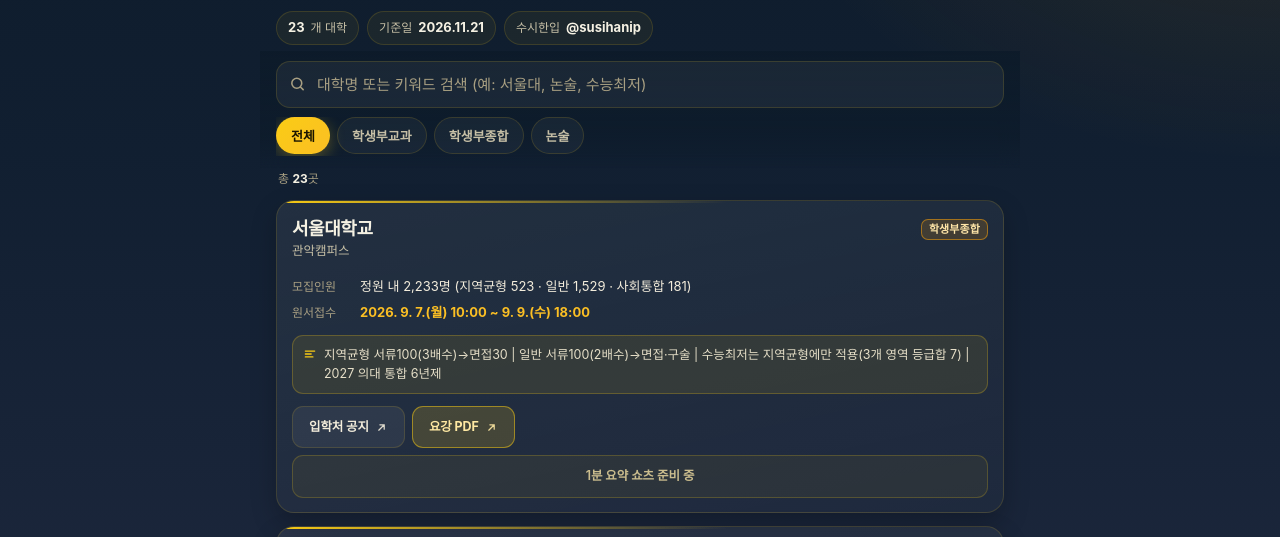
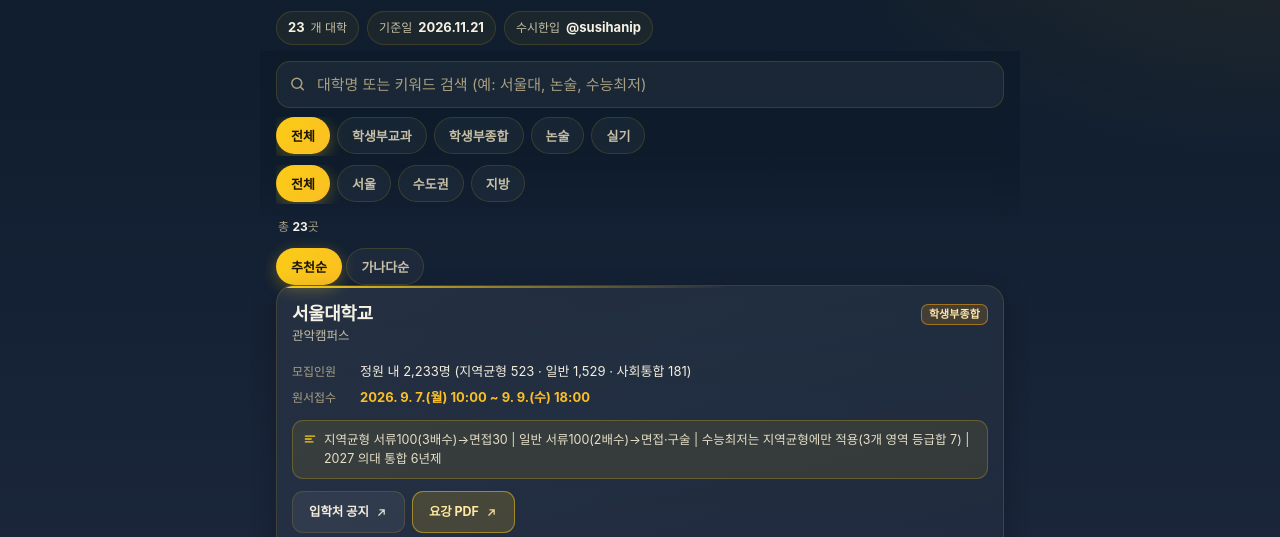
Before and after one commit to susihanip/susihanip.github.io, a plain HTML site: page index.html in a window 1280 px wide. Shown: the part 217-754 px from the top of the page. Drawn offline with Linux system fonts and the light colour scheme; a web font is replaced by a local one.

Commit message:
Add NAVER site verification meta tag

```diff
--- a/index.html
+++ b/index.html
@@ -9,6 +9,7 @@
 <meta property="og:title" content="2027 수시모집요강 모음 | 수시한입" />
 <meta property="og:description" content="대학별 2027 수시모집요강 · 전형 · 모집인원 · 수능 최저 · 원서접수 일정 · 입학처 공지 · PDF · 1분 요약 쇼츠" />
 <meta property="og:type" content="website" />
+<meta name="naver-site-verification" content="175f17e021e1e6ac3767f42b7ec002d3f2776b96" />
 <!-- Google tag (gtag.js) -->
 <script async src="https://www.googletagmanager.com/gtag/js?id=G-S9MYLSQM1V"></script>
 <script>
@@ -61,11 +62,24 @@
     <button class="chip" type="button" data-type="학생부교과" aria-pressed="false">학생부교과</button>
     <button class="chip" type="button" data-type="학생부종합" aria-pressed="false">학생부종합</button>
     <button class="chip" type="button" data-type="논술" aria-pressed="false">논술</button>
+    <button class="chip" type="button" data-type="실기" aria-pressed="false">실기</button>
+  </div>
+  <div class="filters" role="group" aria-label="지역 필터">
+    <button class="chip" type="button" data-region="전체" aria-pressed="true">전체</button>
+    <button class="chip" type="button" data-region="서울" aria-pressed="false">서울</button>
+    <button class="chip" type="button" data-region="수도권" aria-pressed="false">수도권</button>
+    <button class="chip" type="button" data-region="지방" aria-pressed="false">지방</button>
   </div>
 </div>
 
 <main class="wrap">
-  <div class="count" id="count" hidden></div>
+  <div class="count-row">
+    <div class="count" id="count" hidden></div>
+    <div class="sort" role="group" aria-label="정렬">
+      <button class="chip" type="button" data-sort="추천순" aria-pressed="true">추천순</button>
+      <button class="chip" type="button" data-sort="가나다순" aria-pressed="false">가나다순</button>
+    </div>
+  </div>
   <div id="list">
     <div class="loading"><span class="dot"></span><span class="dot"></span><span class="dot"></span><span>요강 목록 불러오는 중…</span></div>
   </div>
```
